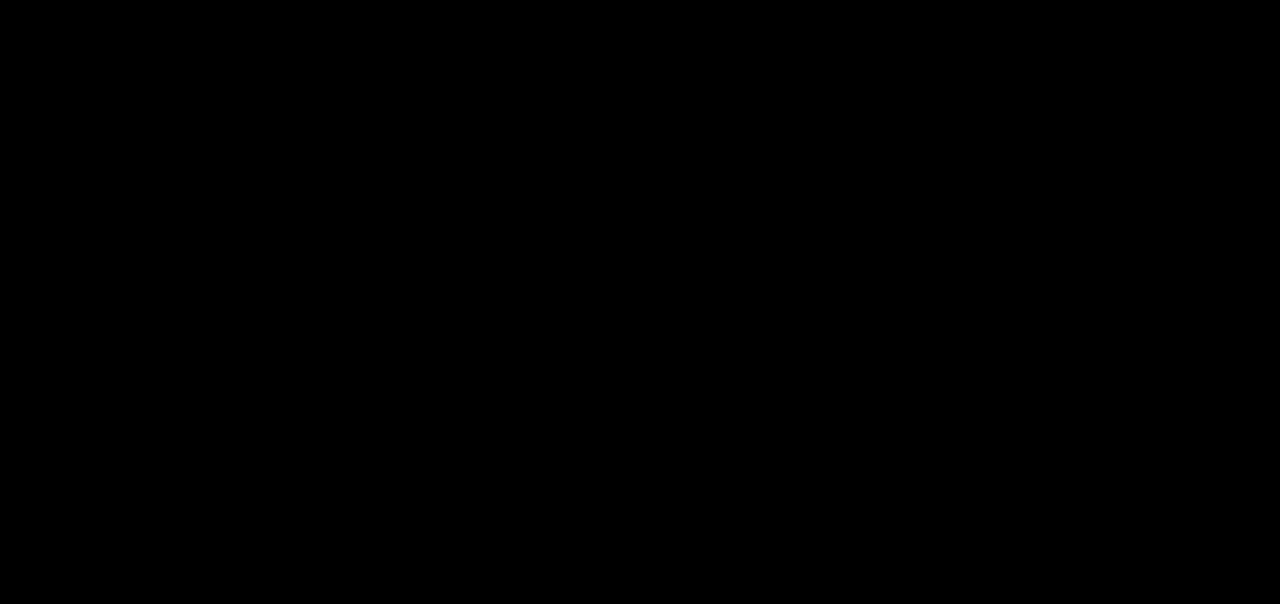
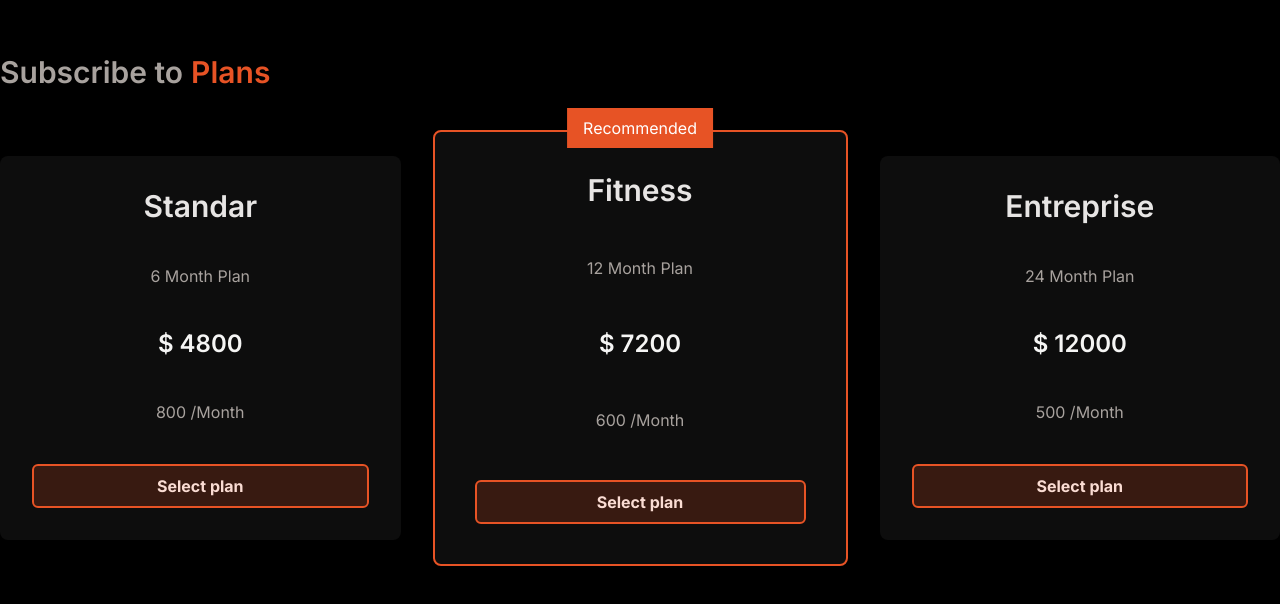
Before and after one commit to luisalmenarez/fitTrainer-web, a Next.js app: page / in a window 1280 px wide. Shown: the part 1690-2294 px from the top of the page. Before the commit the page ends 1356 px from the top, so only its background shows below. Built offline with nearby package versions, Linux system fonts and the light colour scheme.

Commit message:
Adding section plans

```diff
--- a/app/page.tsx
+++ b/app/page.tsx
@@ -1,4 +1,5 @@
 import Hero from "@/components/hero";
+import Plans from "@/components/plans";
 import Services from "@/components/services";
 
 export default function Home() {
@@ -6,6 +7,7 @@ export default function Home() {
     <div>
       <Hero />
       <Services />
+      <Plans />
     </div>
   );
 }
--- a/components/hero.tsx
+++ b/components/hero.tsx
@@ -1,6 +1,6 @@
 import Image from "next/image";
 import Container from "./shared/container";
-import ButtonPrimary from "./ui/button-primary";
+import ButtonPrimary from "@/components/ui/button-primary";
 
 const Hero = () => {
   return (
--- /dev/null
+++ b/components/plans.tsx
@@ -0,0 +1,31 @@
+import Container from "./shared/container";
+import ItemPlan from "@/components/ui/item-plan";
+import Title from "@/components/ui/tite";
+
+const Plans = () => {
+  return (
+    <section className="min-h-screen flex items-center justify-center">
+      <Container>
+        <Title title="Subscribe to" titleColor="Plans" />
+        <div className="flex flex-col md:flex-row items-center justify-between gap-8">
+          <ItemPlan name="Standar" duration={6} price={4800} priceMonth={800} />
+          <ItemPlan
+            name="Fitness"
+            duration={12}
+            price={7200}
+            priceMonth={600}
+            active
+          />
+          <ItemPlan
+            name="Entreprise"
+            duration={24}
+            price={12000}
+            priceMonth={500}
+          />
+        </div>
+      </Container>
+    </section>
+  );
+};
+
+export default Plans;
--- a/components/services.tsx
+++ b/components/services.tsx
@@ -1,11 +1,12 @@
-import Image from "next/image";
 import Container from "./shared/container";
-import ItemService from "./ui/item-service";
-import Title from "./ui/tite";
+import ItemService from "@/components/ui/item-service";
+import Title from "@/components/ui/tite";
 
 const Services = () => {
   return (
-    <section id="services">
+    <section
+      id="services"
+      className="min-h-screen flex items-center justify-center">
       <Container>
         <Title title="Fitness Plans &" titleColor="Nutritions" />
         <div className="grid place-items-center grid-cols-1 sm:grid-cols-2 lg:grid-cols-3 gap-14">
--- a/components/shared/main-menu.tsx
+++ b/components/shared/main-menu.tsx
@@ -1,6 +1,6 @@
 import Link from "next/link";
-import MenuItem from "../ui/menu-item";
-import ButtonPrimary from "../ui/button-primary";
+import MenuItem from "@/components/ui/menu-item";
+import ButtonPrimary from "@/components/ui/button-primary";
 
 const MainMenu = () => {
   return (
--- /dev/null
+++ b/components/ui/item-plan.tsx
@@ -0,0 +1,45 @@
+import ButtonPrimary from "@/components/ui/button-primary";
+import { cn } from "@/libs/utils";
+import { FC } from "react";
+
+interface ItemPlanProps {
+  name: string;
+  duration: number;
+  price: number;
+  priceMonth: number;
+  active?: boolean;
+}
+
+const ItemPlan: FC<ItemPlanProps> = ({
+  name,
+  duration,
+  price,
+  priceMonth,
+  active,
+}) => {
+  return (
+    <div
+      className={cn(
+        "flex flex-col items-center gap-y-10 w-full bg-gray-light p-8 rounded-lg card-container transition-transform ease-in-out duration-300 transform hover:translate-y-[-10px] bg-opacity-20 backdrop-filter backdrop-blur-lg",
+        active && "relative border-2 border-primary p-10 gap-12"
+      )}>
+      {active && (
+        <div className="absolute bg-primary py-2 px-4 text-white -top-6 left-1/2 -translate-x-1/2 ">
+          <h5>Recommended</h5>
+        </div>
+      )}
+
+      <h3 className="text-3xl text-stone-200 font-semibold"> {name} </h3>
+      <time>{duration} Month Plan</time>
+      <p className="text-2xl font-semibold text-stone-100">$ {price} </p>
+      <p> {priceMonth} /Month</p>
+      <ButtonPrimary
+        type="button"
+        text="Select plan"
+        className="w-full border-2 px-8 border-primary bg-transparent hover:bg-transparent"
+      />
+    </div>
+  );
+};
+
+export default ItemPlan;
```
